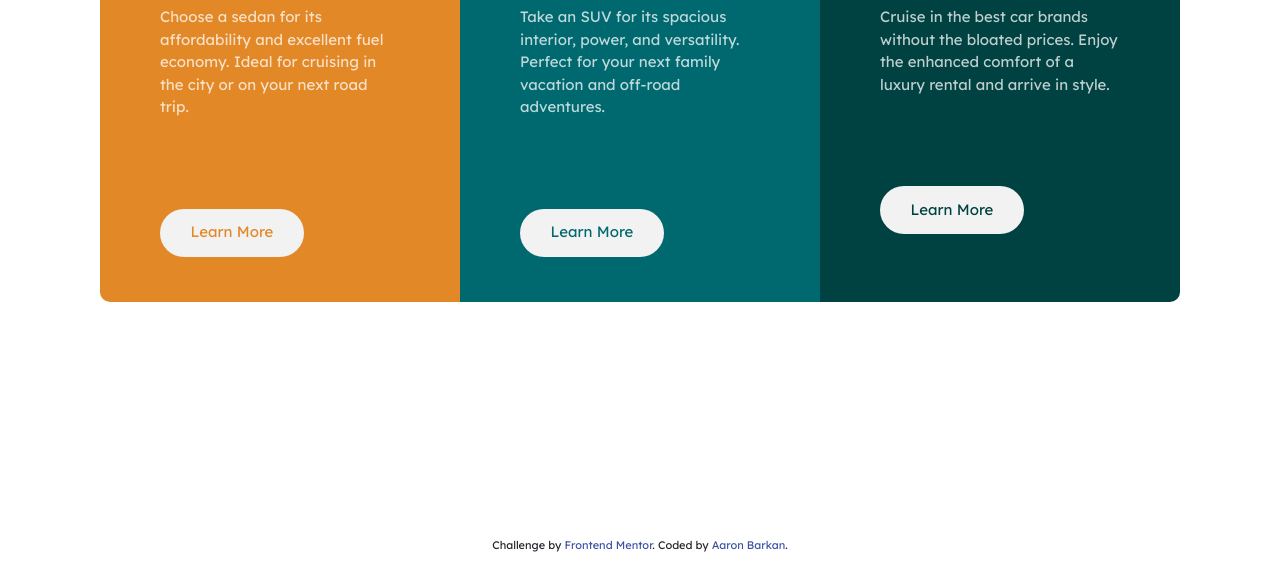
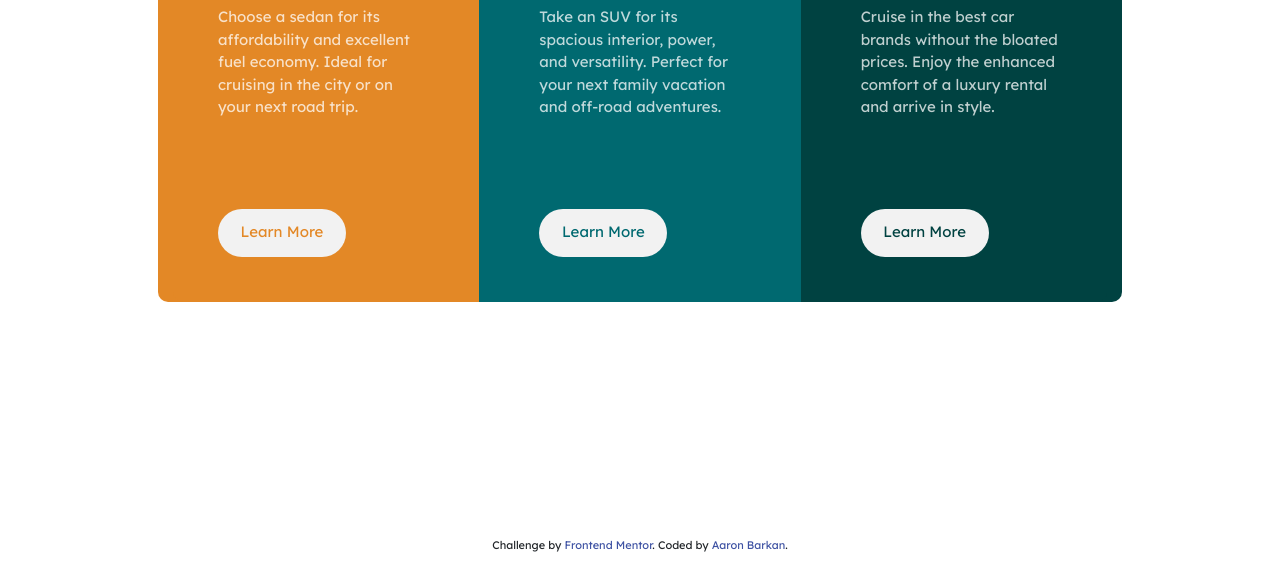
Before and after one commit to 0rokuSaki/3-column-preview-card-component, a plain HTML site: page index.html in a window 1280 px wide. Shown: the part 223-800 px from the top of the page. Drawn offline with nearby package versions, Linux system fonts and the light colour scheme.

Commit message:
Add files via upload
Updated CSS regarding main container width for large desktops

```diff
--- a/css/styles.css
+++ b/css/styles.css
@@ -79,6 +79,14 @@ html, body {
   color: hsl(228, 45%, 44%);
 }
 
+/* Media Queries */
+/* Large Desktop adjustments */
+@media(min-width: 1200px) {
+	.container {
+		width: 1024px;
+	}
+}
+
 /* Desktop Adjustments */
 @media(min-width: 992px) {
   .wrapper-sedans {
--- a/index.html
+++ b/index.html
@@ -34,7 +34,7 @@
   <!-- Main Section -->
   <section id="main-section">
 
-    <div class="container p-5">
+    <div class="container mx-auto p-5">
       <div class="row">
         <div class="card-group">
           <div class="col-lg-4 wrapper-sedans">
```
